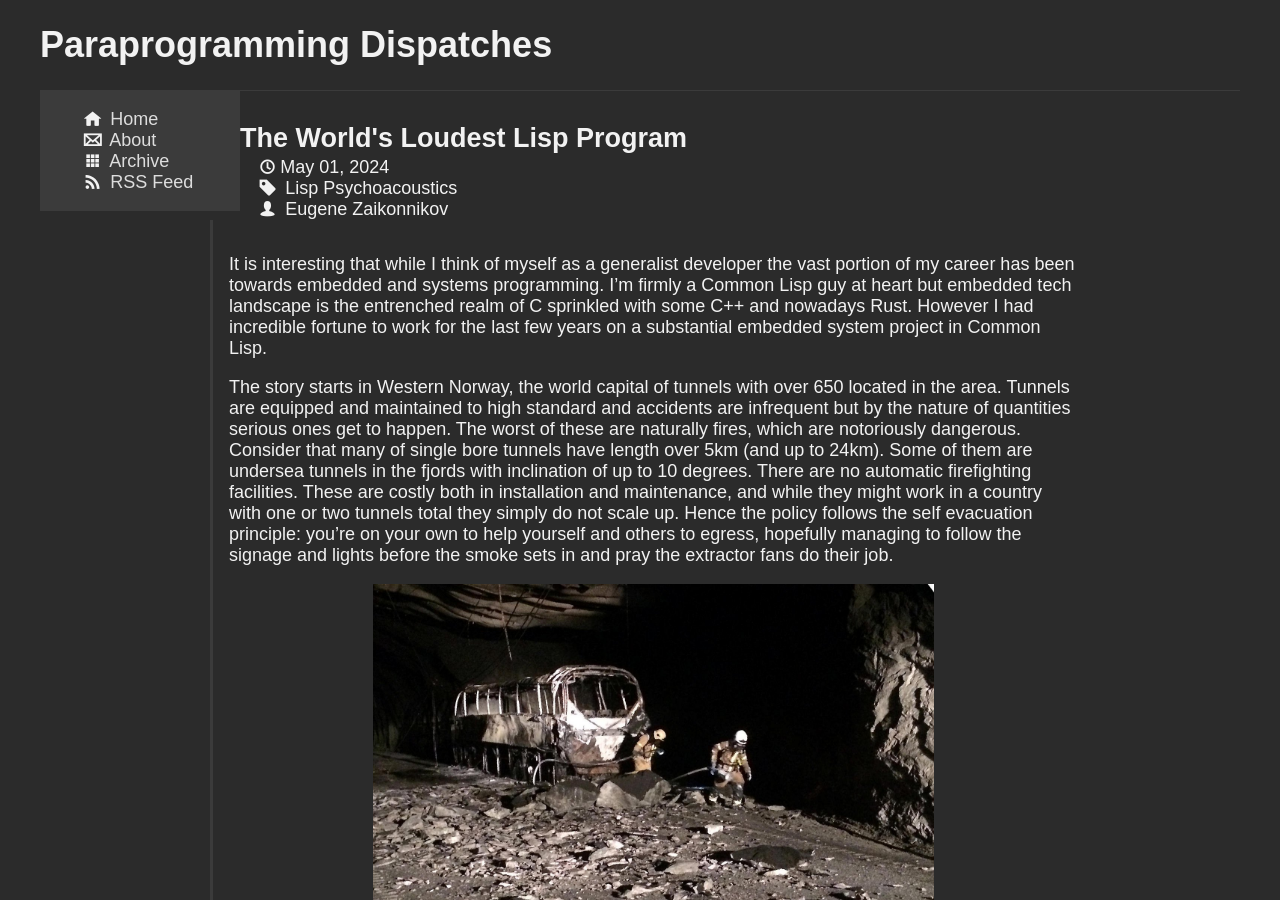
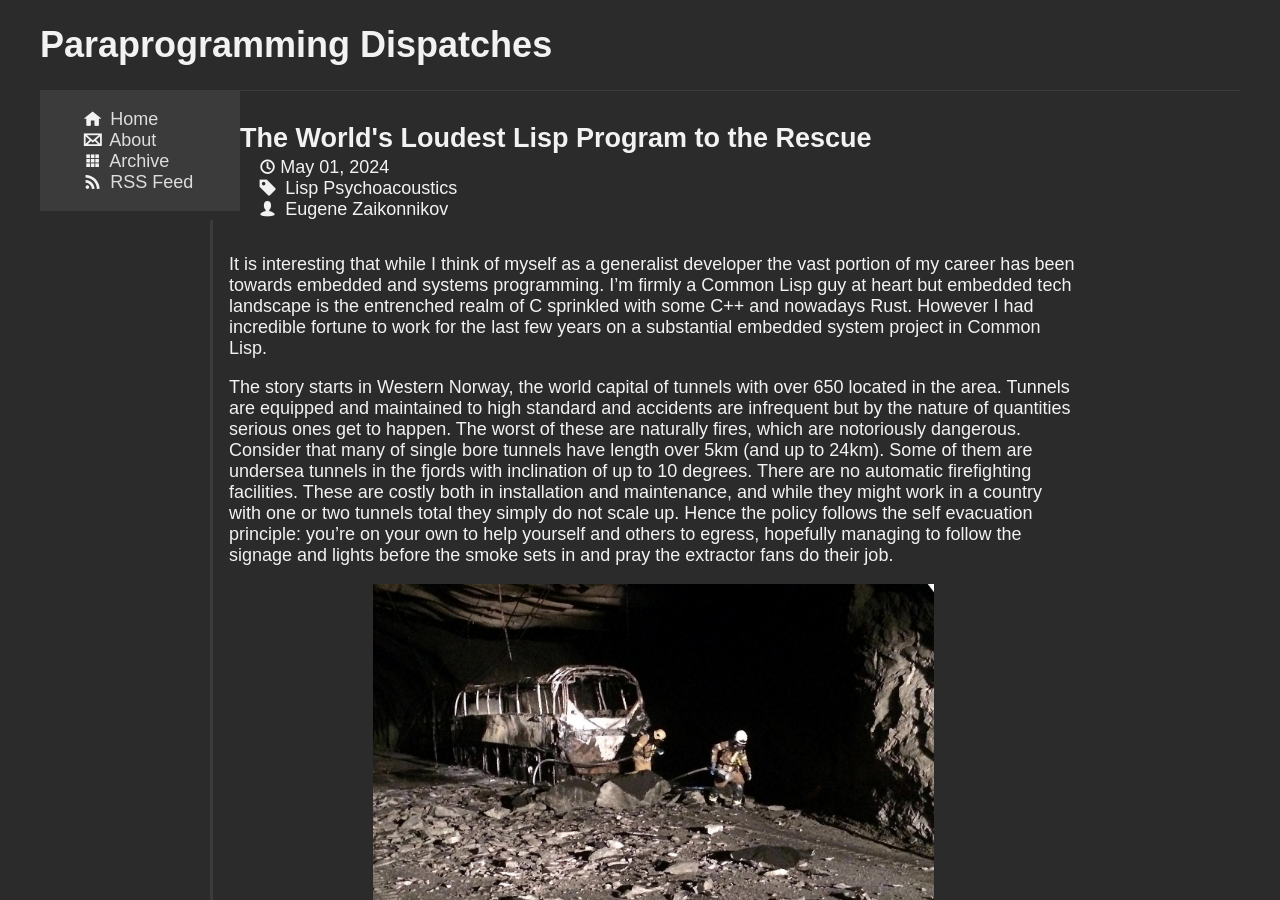
Before and after one commit to varjagg/varjagg.github.io, a Jekyll site: the page built from _posts/2024-05-01-worlds-loudest-lisp-program.md, in a window 1280 px wide and 900 px high. Built offline with Jekyll 4.4.1, drawn with Linux system fonts in a browser that asks for light colours.

Commit message:
new title

```diff
--- a/_posts/2024-05-01-worlds-loudest-lisp-program.md
+++ b/_posts/2024-05-01-worlds-loudest-lisp-program.md
@@ -1,6 +1,6 @@
 ---
 layout: post
-title: The World's Loudest Lisp Program
+title: The World's Loudest Lisp Program to the Rescue
 category: Lisp Psychoacoustics
 ---
 
```
